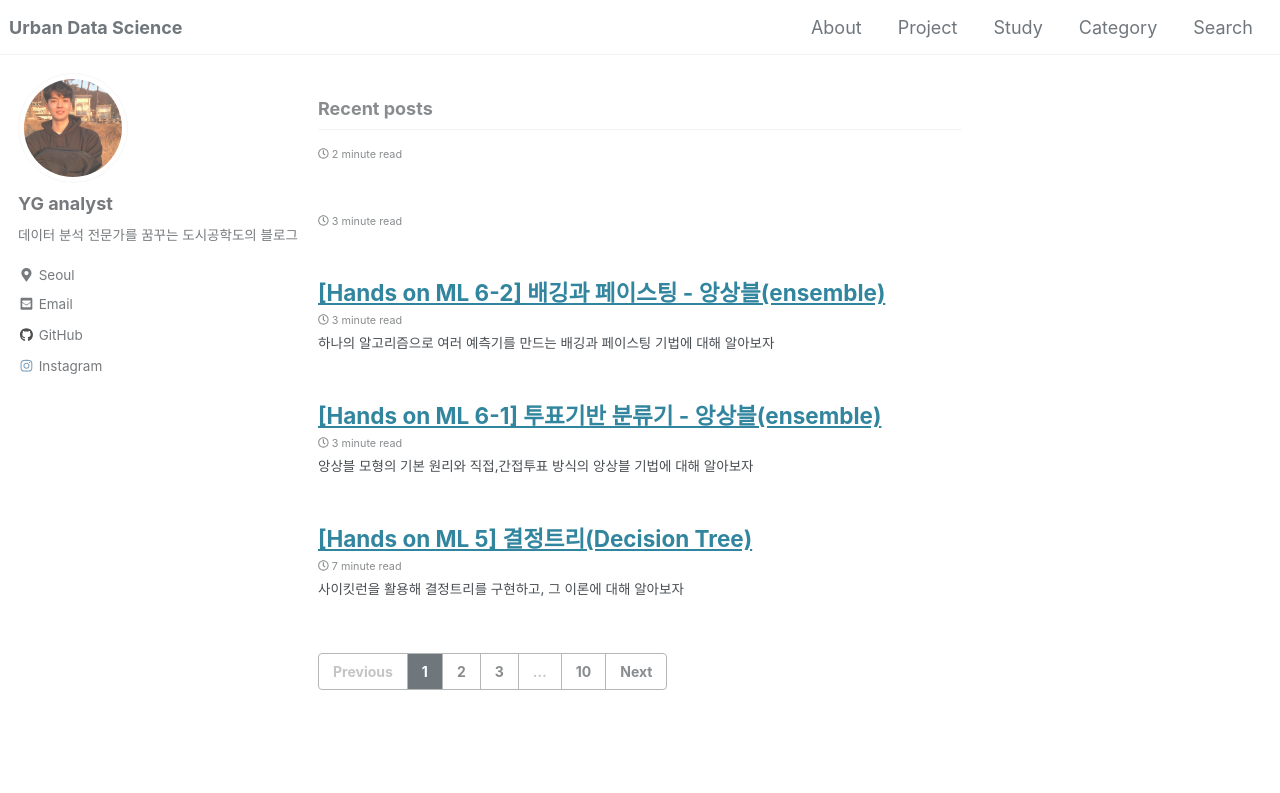
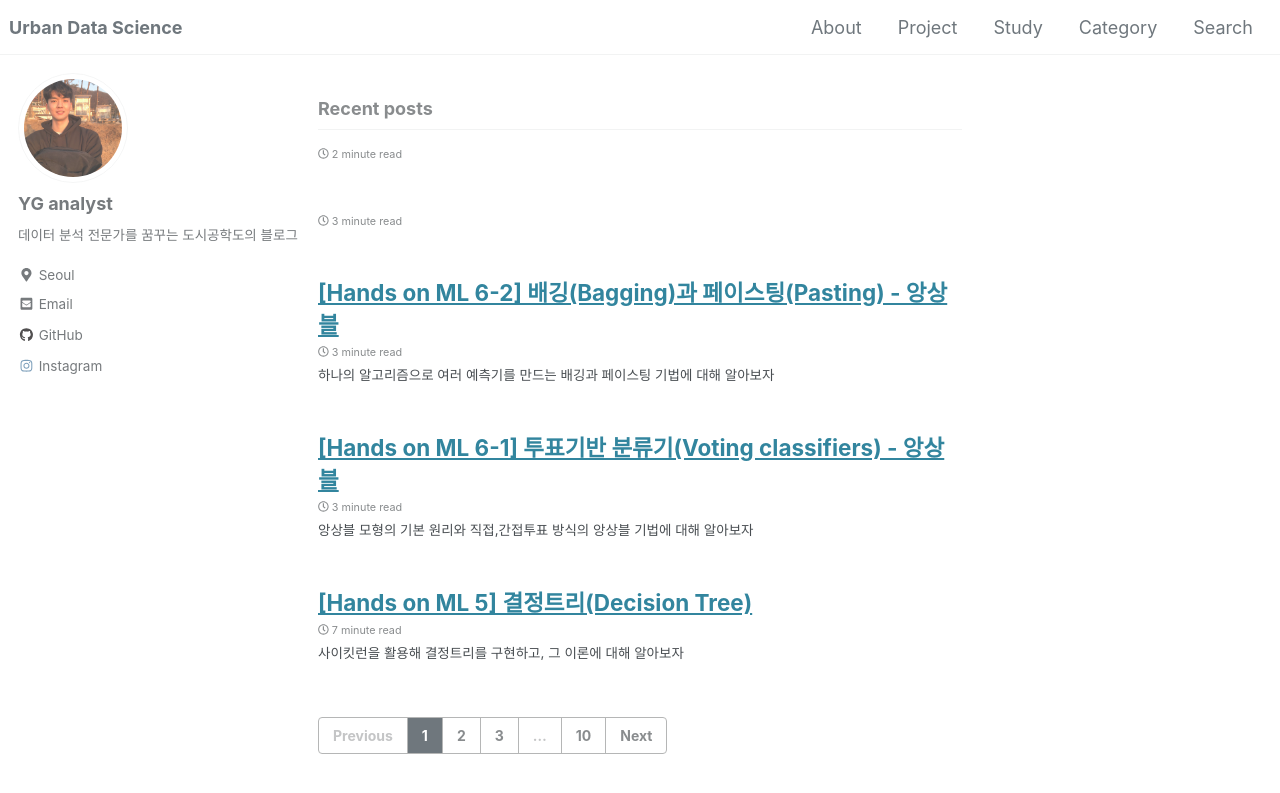
Before and after one commit to yganalyst/yganalyst.github.io, a Jekyll site: the page built from index.html, in a window 1280 px wide and 900 px high. Shown: the top 793 px of the window. Built offline with Jekyll 4.4.1, drawn with Linux system fonts in a browser that asks for light colours; cached includes are drawn as plain includes; nearby versions of some CDN libraries; the list of posts is cut into pages by our own code.

Commit message:
modified subtitles

```diff
--- a/_posts/2019-08-24-ML_chap6-1.md
+++ b/_posts/2019-08-24-ML_chap6-1.md
@@ -1,5 +1,5 @@
 ---
-title:  "[Hands on ML 6-1] 투표기반 분류기 - 앙상블(ensemble)"
+title:  "[Hands on ML 6-1] 투표기반 분류기(Voting classifiers) - 앙상블"
 excerpt: "앙상블 모형의 기본 원리와 직접,간접투표 방식의 앙상블 기법에 대해 알아보자"
 toc: true
 toc_sticky: true
--- a/_posts/2019-08-24-ML_chap6-2.md
+++ b/_posts/2019-08-24-ML_chap6-2.md
@@ -1,5 +1,5 @@
 ---
-title:  "[Hands on ML 6-2] 배깅과 페이스팅 - 앙상블(ensemble)"
+title:  "[Hands on ML 6-2] 배깅(Bagging)과 페이스팅(Pasting) - 앙상블"
 excerpt: "하나의 알고리즘으로 여러 예측기를 만드는 배깅과 페이스팅 기법에 대해 알아보자"
 toc: true
 toc_sticky: true
```
